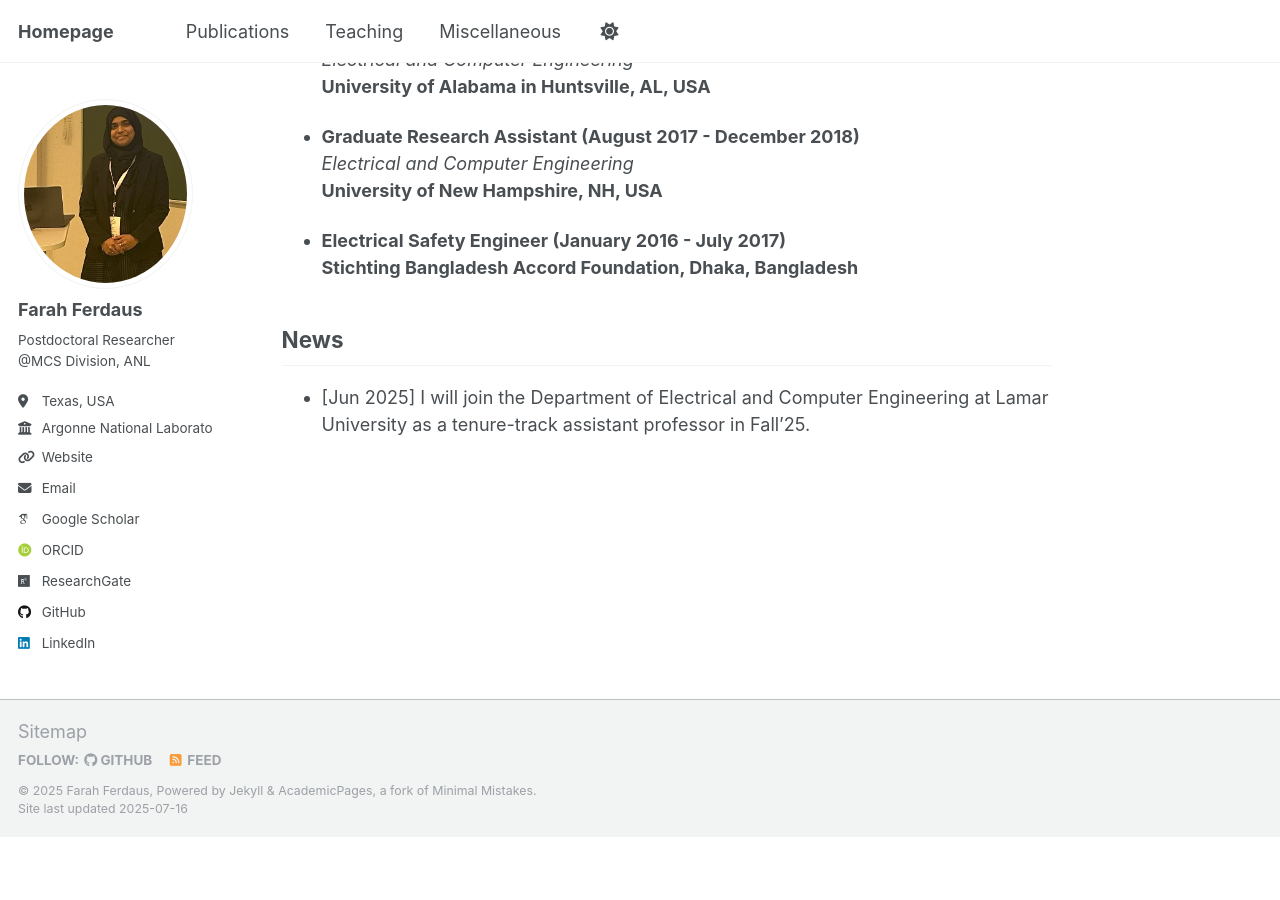
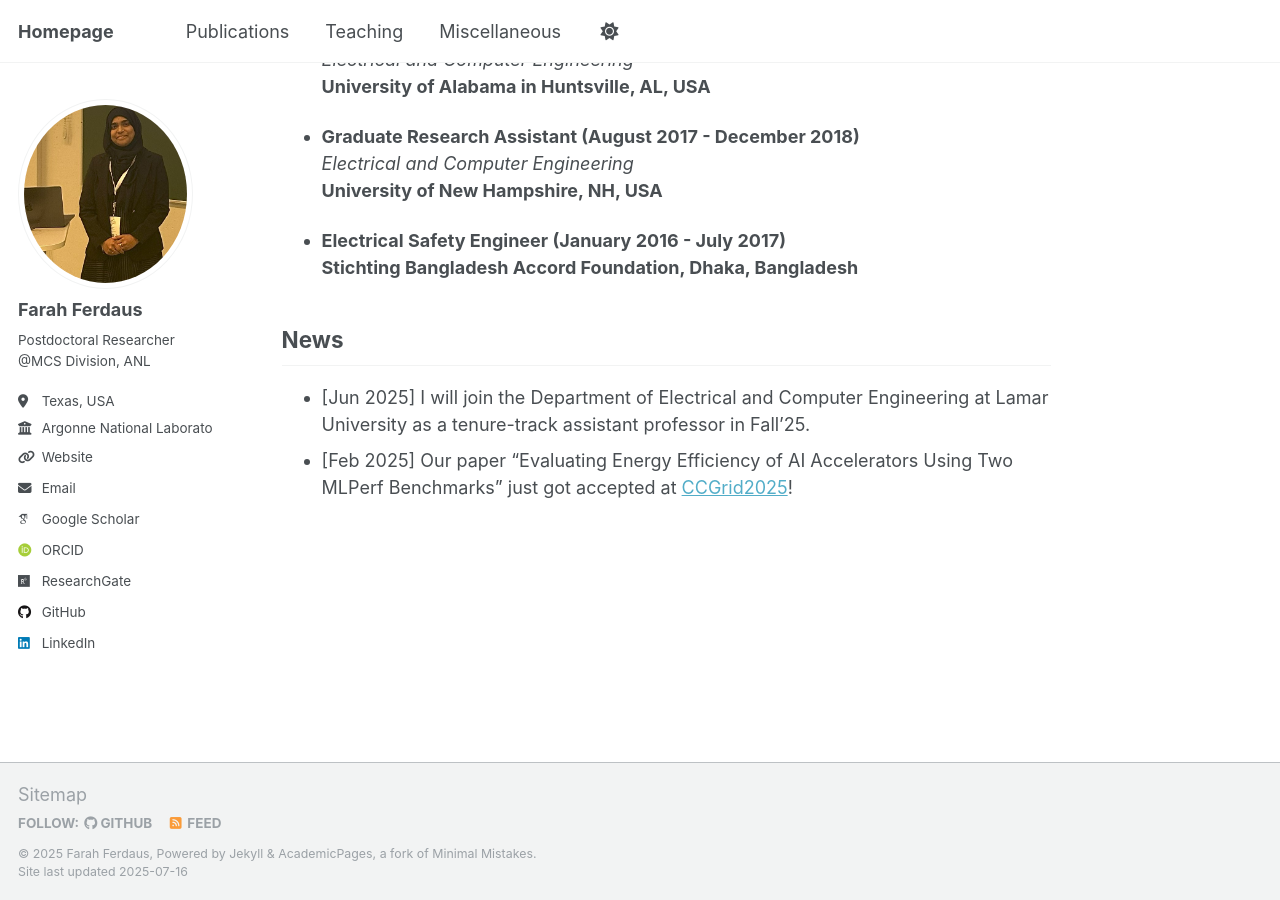
Before and after one commit to fferdaus/fferdaus.github.io, a Jekyll site: the page built from _pages/about.md, in a window 1280 px wide and 900 px high, scrolled down 1227 px. Built offline with Jekyll 4.4.1, drawn with Linux system fonts in a browser that asks for light colours; some web fonts are replaced; before the commit the page ends 2064 px from its top, so only the background shows below that.

Commit message:
Update about.md

```diff
--- a/_pages/about.md
+++ b/_pages/about.md
@@ -57,3 +57,4 @@ She has published numerous scientific articles, including journal articles, conf
 
 ## News
 - [Jun 2025] I will join the Department of Electrical and Computer Engineering at Lamar University as a tenure-track assistant professor in Fall'25.
+- [Feb 2025] Our paper "Evaluating Energy Efficiency of AI Accelerators Using Two MLPerf Benchmarks" just got accepted at [CCGrid2025](https://site.uit.no/ccgrid2025/)!
```
